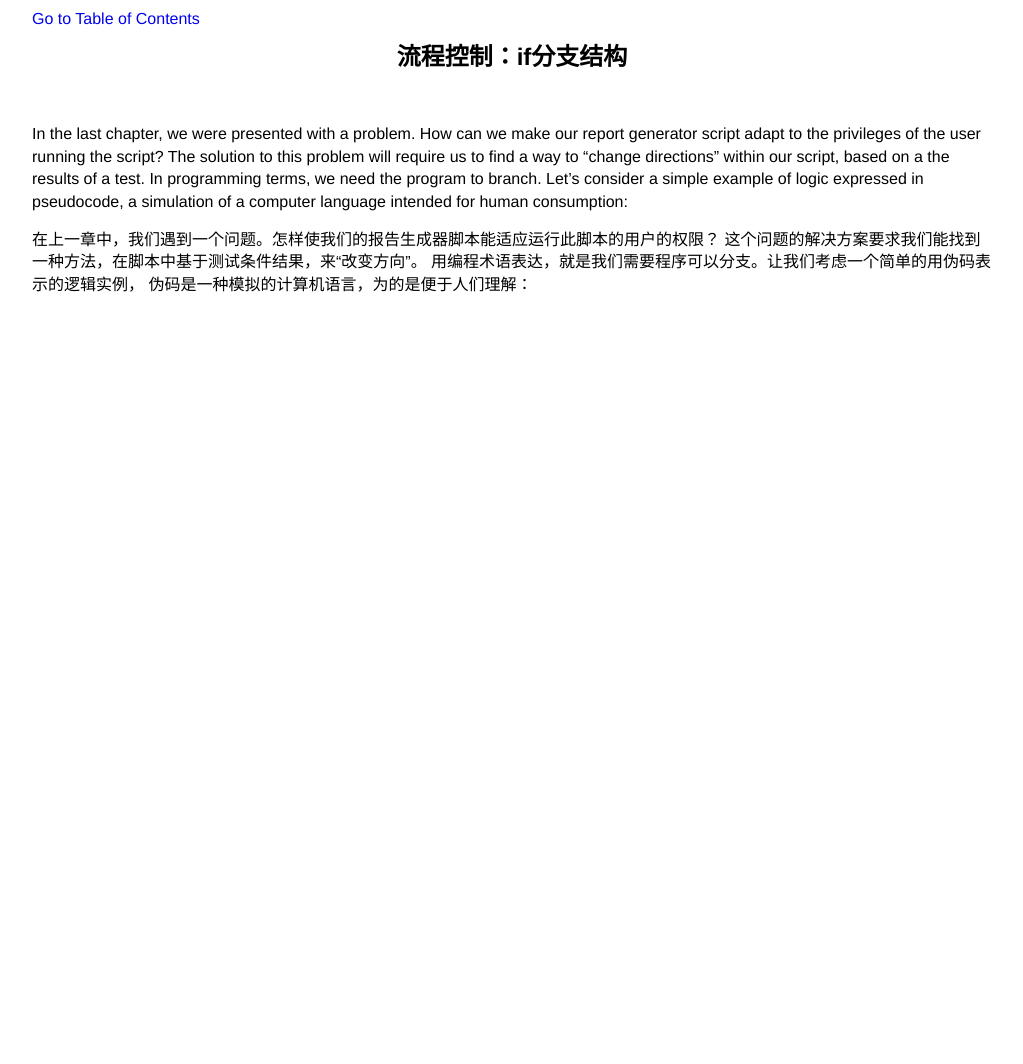
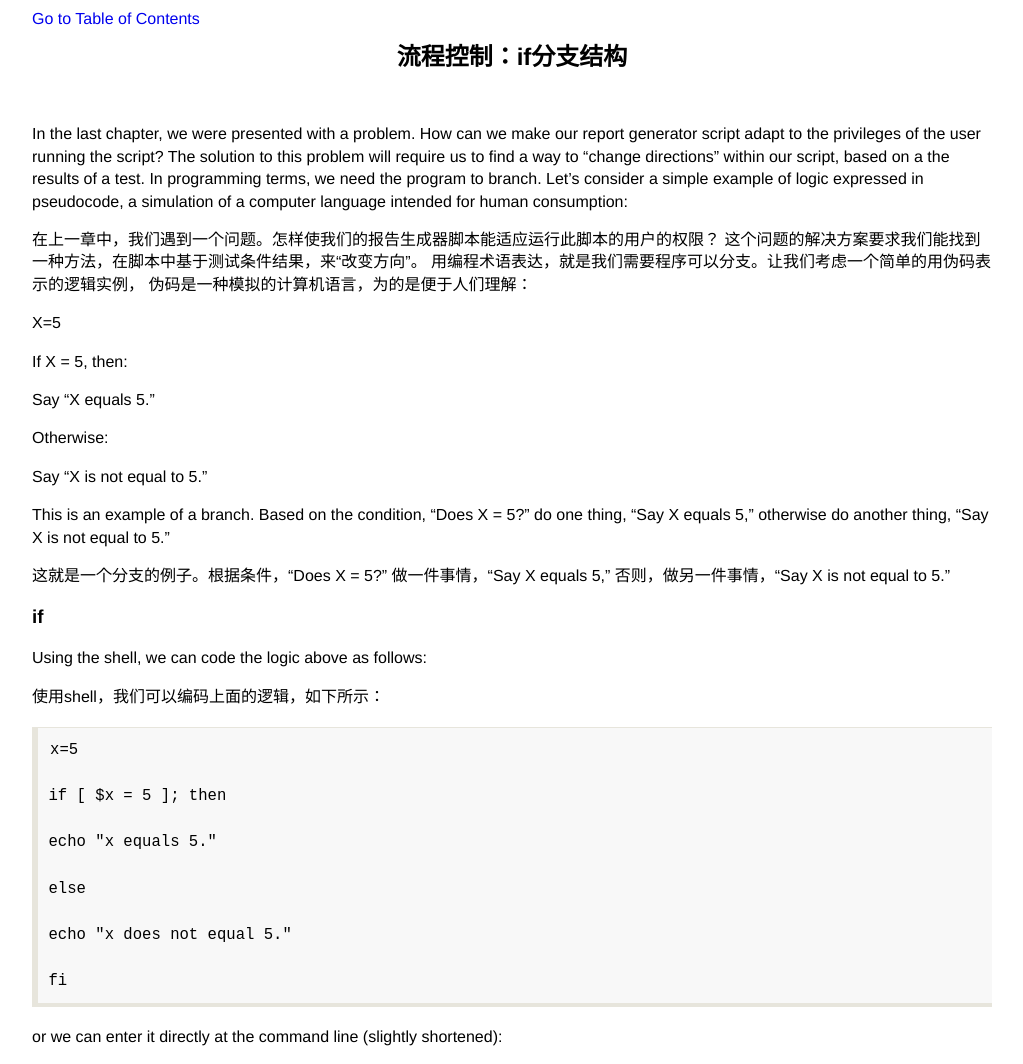
Before and after one commit to billie66/TLCL, a Jekyll site: the page built from book/if.md, in a window 1280 px wide. Shown: the whole page, without its empty margins (128-1151 px from the left). Built offline with Jekyll 4.4.1, drawn with Linux system fonts in a browser that asks for light colours; Markdown is read by kramdown in place of the engine named in the settings; before the commit the page ends 900 px from its top, so only the background shows below that.

Commit message:
add more to if.md

```diff
--- a/book/if.md
+++ b/book/if.md
@@ -14,3 +14,39 @@ computer language intended for human consumption:
 这个问题的解决方案要求我们能找到一种方法，在脚本中基于测试条件结果，来“改变方向”。
 用编程术语表达，就是我们需要程序可以分支。让我们考虑一个简单的用伪码表示的逻辑实例，
 伪码是一种模拟的计算机语言，为的是便于人们理解：
+
+X=5
+
+If X = 5, then:
+
+Say “X equals 5.”
+
+Otherwise:
+
+Say “X is not equal to 5.”
+
+This is an example of a branch. Based on the condition, “Does X = 5?” do one thing,
+“Say X equals 5,” otherwise do another thing, “Say X is not equal to 5.”
+
+这就是一个分支的例子。根据条件，“Does X = 5?” 做一件事情，“Say X equals 5,”
+否则，做另一件事情，“Say X is not equal to 5.”
+
+### if
+
+Using the shell, we can code the logic above as follows:
+
+使用shell，我们可以编码上面的逻辑，如下所示：
+
+    x=5
+
+    if [ $x = 5 ]; then
+
+    echo "x equals 5."
+
+    else
+
+    echo "x does not equal 5."
+
+    fi
+
+or we can enter it directly at the command line (slightly shortened):
```
